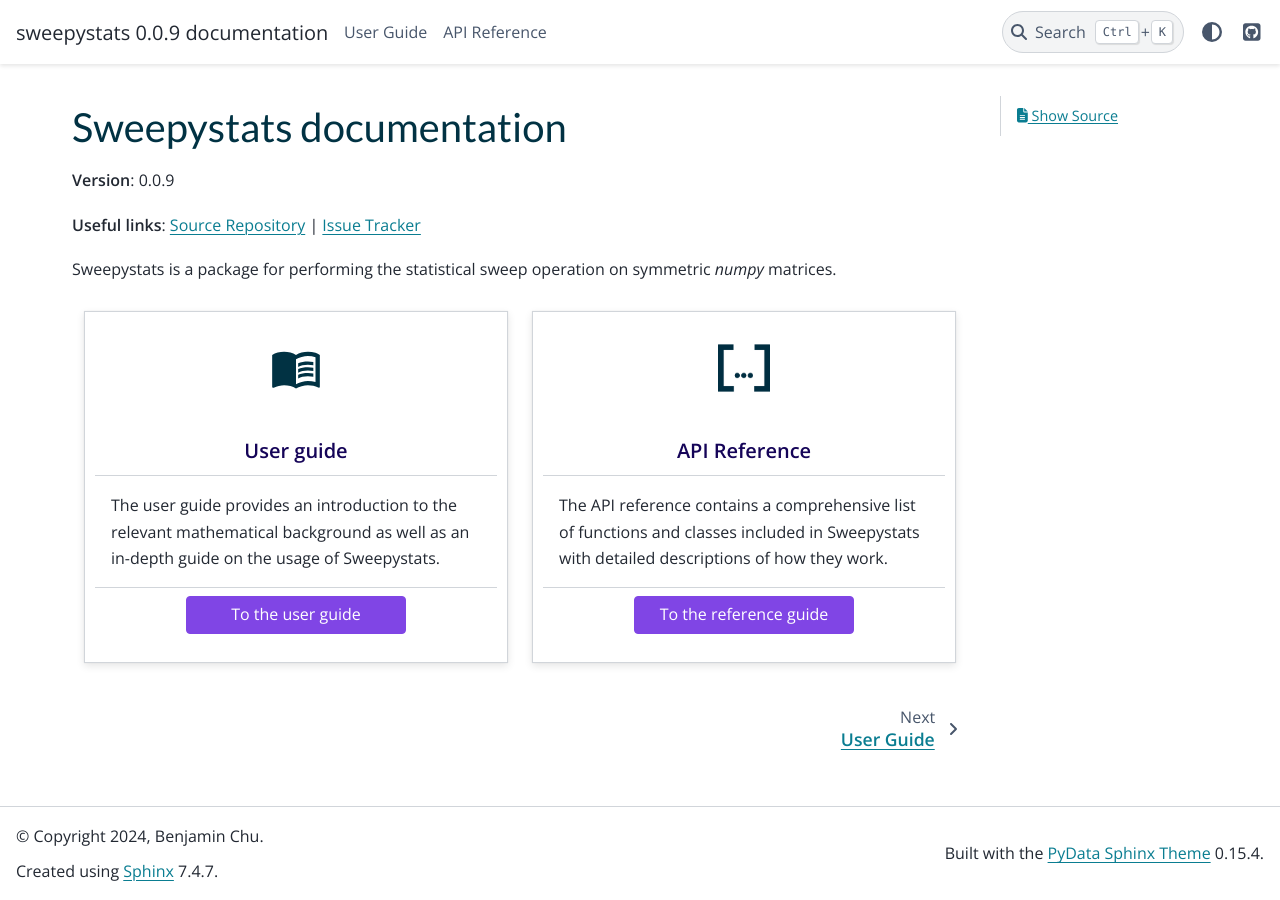
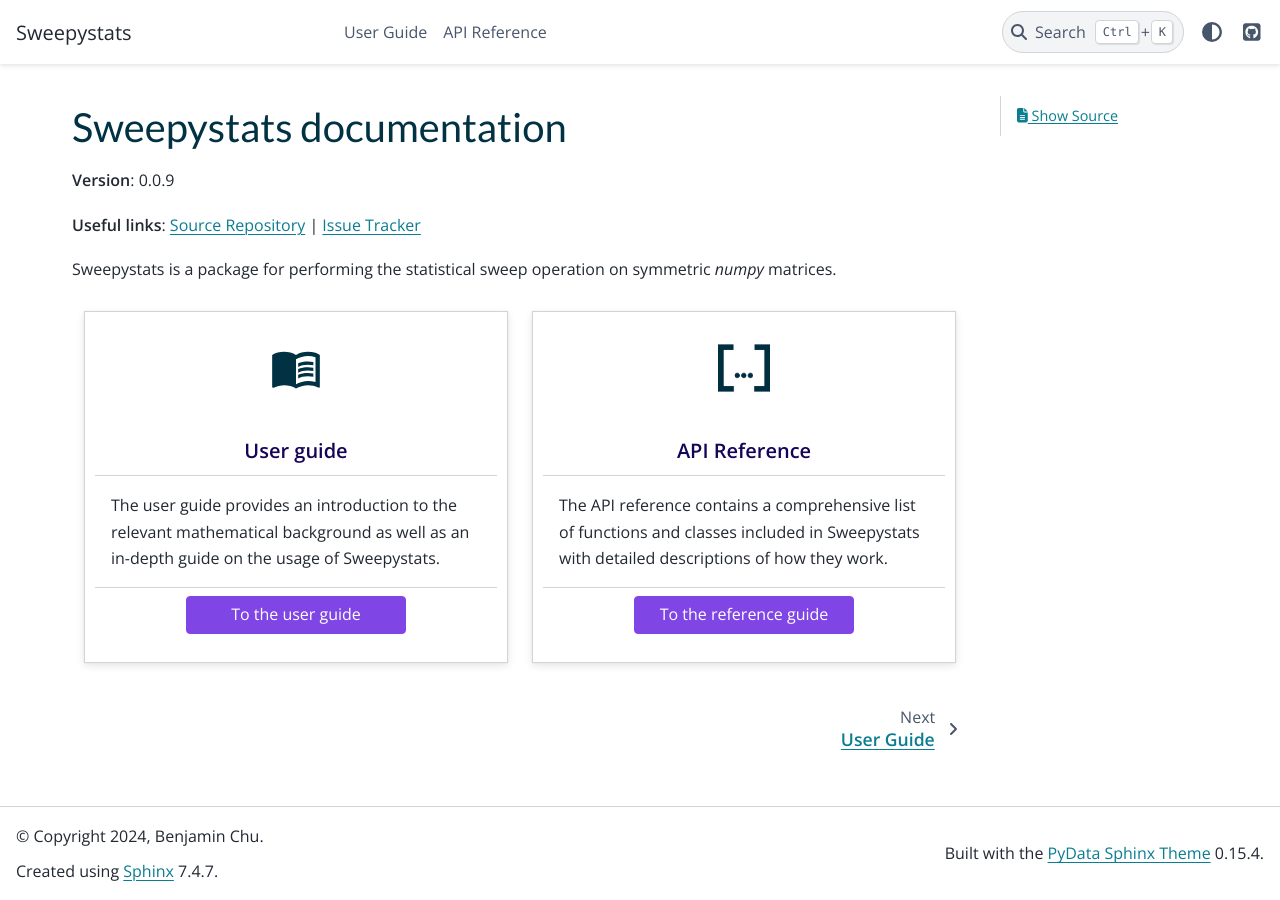
Before and after one commit to biona001/sweepystats, a Sphinx documentation site: the page built from docs/index.rst, in a window 1280 px wide. Built offline with Sphinx 7.4.7 and the PyData theme 0.15.4, drawn with Linux system fonts in a browser that asks for light colours.

Commit message:
shorten doc logo text

```diff
--- a/docs/conf.py
+++ b/docs/conf.py
@@ -37,6 +37,9 @@
 
 html_theme = 'pydata_sphinx_theme'
 html_theme_options = {
+    "logo": {
+        "text": "Sweepystats",
+    },
     "github_url": "https://github.com/biona001/sweepystats",
     "navbar_end": ["theme-switcher", "navbar-icon-links"],
     "collapse_navigation": False,
```
